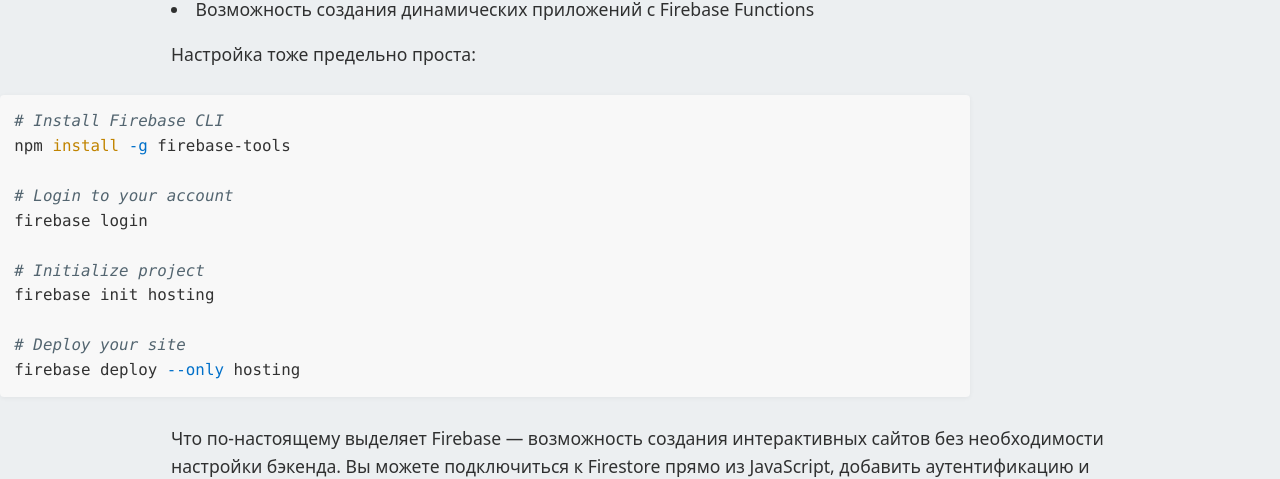
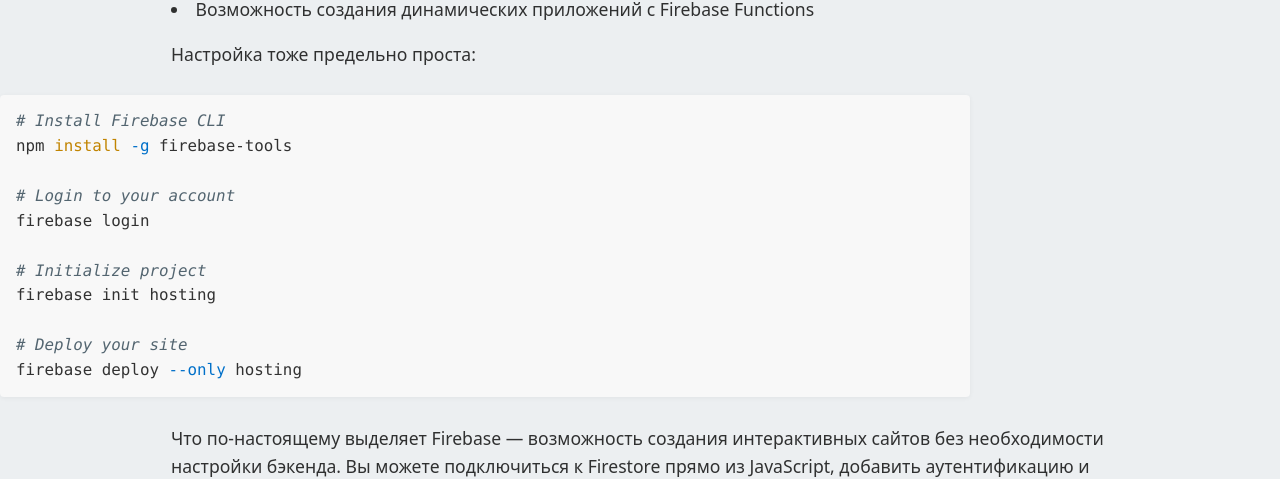
Before and after one commit to artembolotov/artembolotov.github.io, a Jekyll site: the page built from blog/_posts/2025-04-30-hosting.md, in a window 1280 px wide and 1400 px high, scrolled down 2796 px. Shown: the part 147-626 px from the top of the window. Built offline with Jekyll 4.4.1, drawn with Linux system fonts in a browser that asks for light colours.

Commit message:
Fixed css

```diff
--- a/styles/blog.css
+++ b/styles/blog.css
@@ -285,7 +285,10 @@
 }
 
 .highlight pre {
-  padding: 1em;
+  padding-top: 1em;
+  padding-bottom: 1em;
+  padding-left: max(1rem, env(safe-area-inset-left));
+  padding-right: max(1rem, env(safe-area-inset-right));
   overflow-x: auto;
   margin: 0;
 }
```
